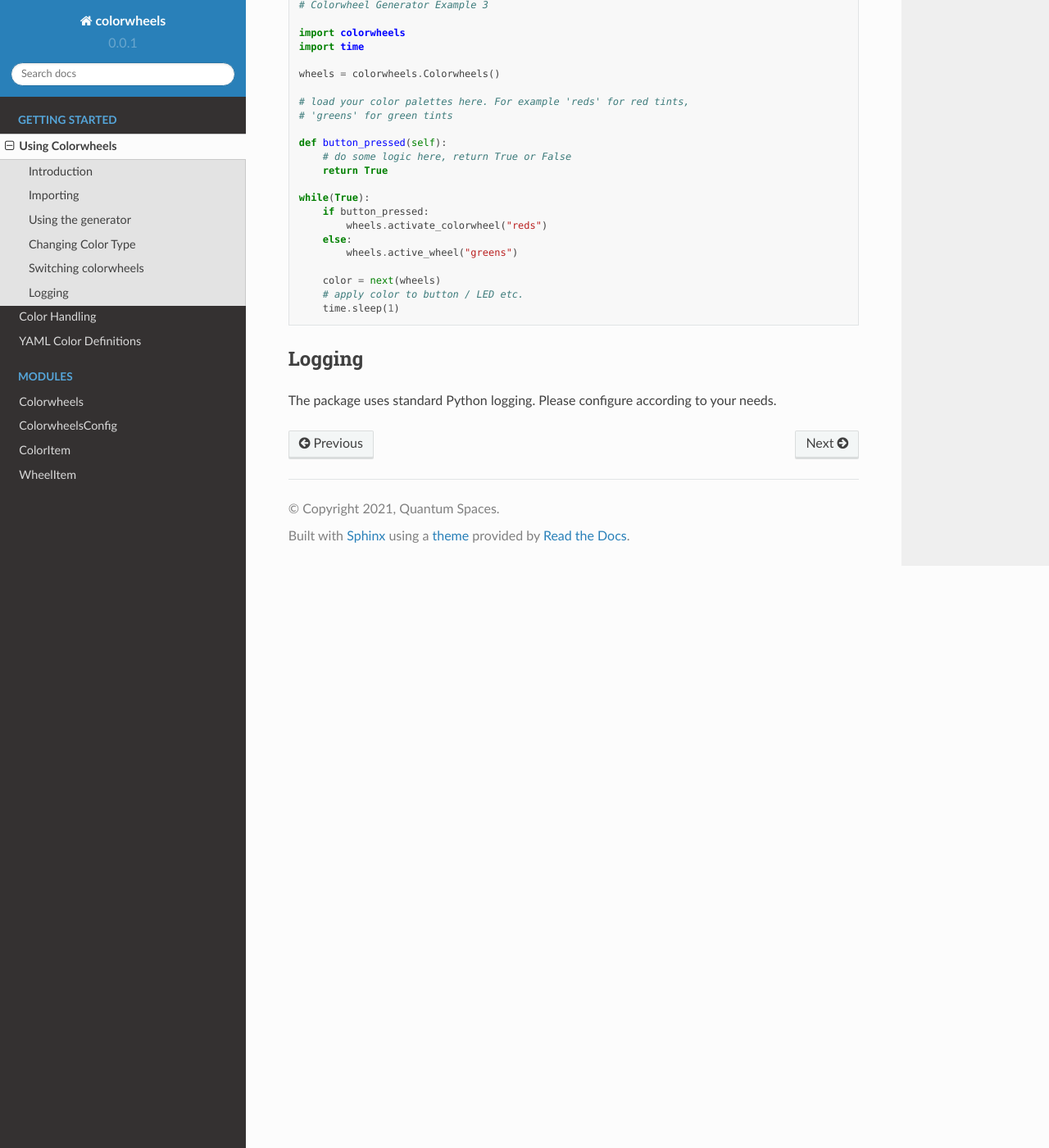
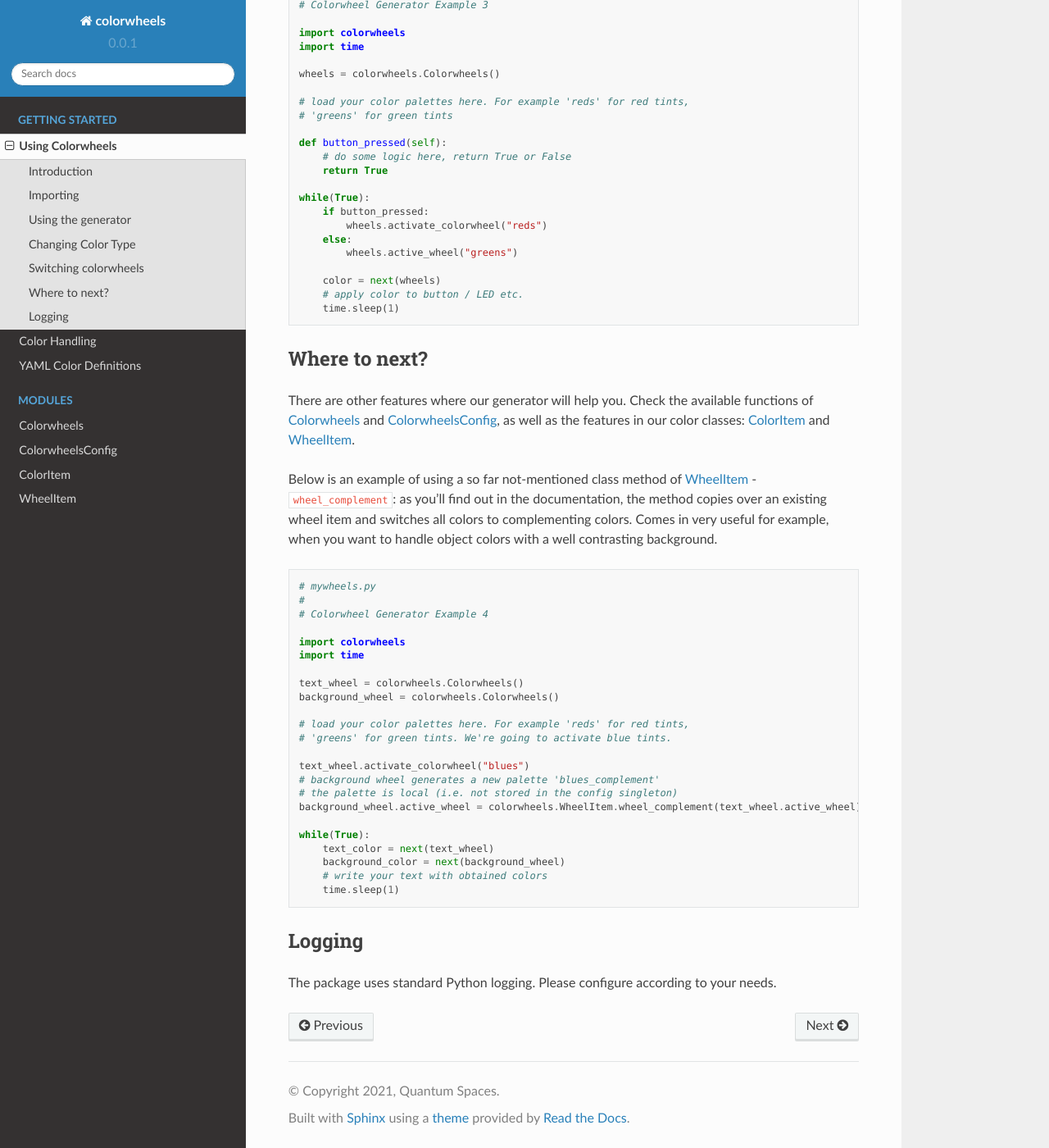
Before and after one commit to quantumspaces/colorwheels, a Sphinx documentation site: the page built from docs/source/using_colorwheels.rst, in a window 1280 px wide and 1400 px high, scrolled down 2319 px. Shown: the whole window at 82% size. Built offline with Sphinx 7.4.7 and the Read the Docs theme 2.0.0, drawn with Linux system fonts in a browser that asks for light colours; the version number is read from the project's files by our own code.

Commit message:
added feature of complementing color lists

```diff
--- a/docs/source/using_colorwheels.rst
+++ b/docs/source/using_colorwheels.rst
@@ -131,6 +131,41 @@ You can switch palettes on the run. Below is a more complete example of real-lif
         # apply color to button / LED etc.
         time.sleep(1)
 
+
+Where to next?
+==============
+
+There are other features where our generator will help you. Check the available functions of :doc:`colorwheels` and :doc:`colorwheels_config`, as well as the features in our color classes: :doc:`color_item` and :doc:`wheel_item`.
+
+Below is an example of using a so far not-mentioned class method of :doc:`wheel_item` - ``wheel_complement``: as you'll find out in the documentation, the method copies over an existing wheel item and switches all colors to complementing colors. Comes in very useful for example, when you want to handle object colors with a well contrasting background.
+
+.. code-block:: python
+
+    # mywheels.py
+    #
+    # Colorwheel Generator Example 4
+
+    import colorwheels
+    import time
+
+    text_wheel = colorwheels.Colorwheels()
+    background_wheel = colorwheels.Colorwheels()
+
+    # load your color palettes here. For example 'reds' for red tints,
+    # 'greens' for green tints. We're going to activate blue tints.
+
+    text_wheel.activate_colorwheel("blues")
+    # background wheel generates a new palette 'blues_complement'
+    # the palette is local (i.e. not stored in the config singleton)
+    background_wheel.active_wheel = colorwheels.WheelItem.wheel_complement(text_wheel.active_wheel)
+
+    while(True):
+        text_color = next(text_wheel)
+        background_color = next(background_wheel)
+        # write your text with obtained colors
+        time.sleep(1)
+
+
 Logging
 =======
 
```
Also changed, not shown: 2 other files.
